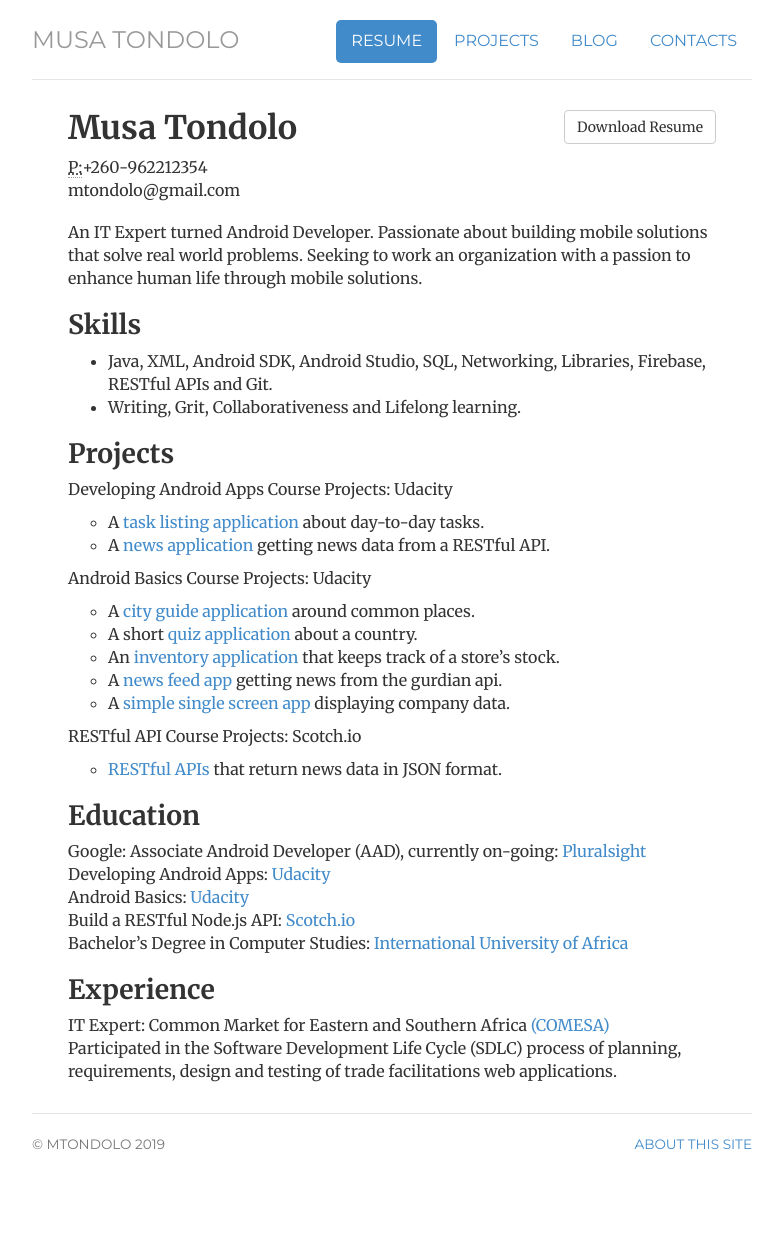
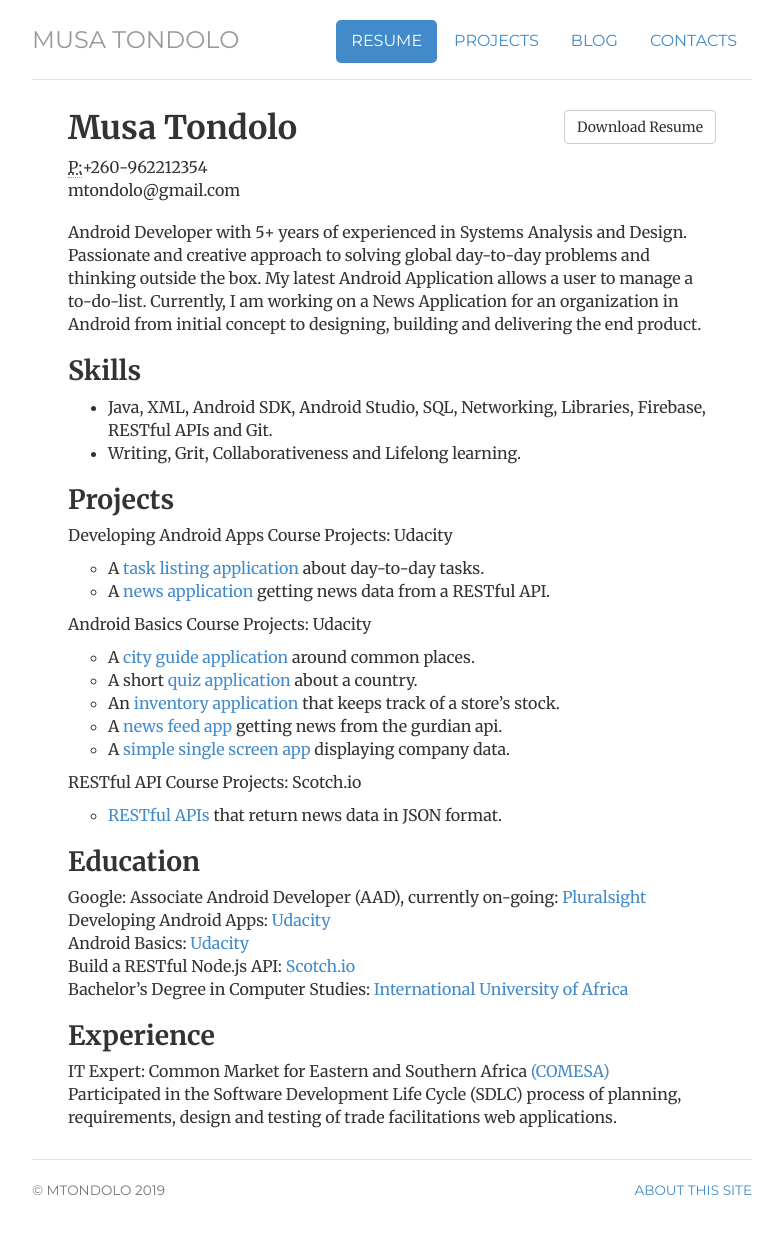
Before and after one commit to mtondolo/mtondolo.github.io, a Jekyll site: the page built from cv/index.html, in a window 1280 px wide. Shown: the whole page, without its empty margins (248-1031 px from the left). Built offline with Jekyll 4.4.1, drawn with Linux system fonts in a browser that asks for light colours; before the commit the page ends 1206 px from its top, so only the background shows below that.

Commit message:
Update index.html

```diff
--- a/cv/index.html
+++ b/cv/index.html
@@ -18,7 +18,7 @@
 				</address>
 				</div>
 
-				<p>An IT Expert turned Android Developer. Passionate about building mobile solutions that solve real world problems. Seeking to work an organization with a passion to enhance human life through mobile solutions.</p>
+				<p>Android Developer with 5+ years of experienced in Systems Analysis and Design. Passionate and creative approach to solving global day-to-day problems and thinking outside the box.  My latest Android Application allows a user to manage a to-do-list. Currently, I am working on a News Application for an organization in Android from initial concept to designing, building and delivering the end product.</p>
 
 				<h2>Skills</h2>
                                 <p>
```
